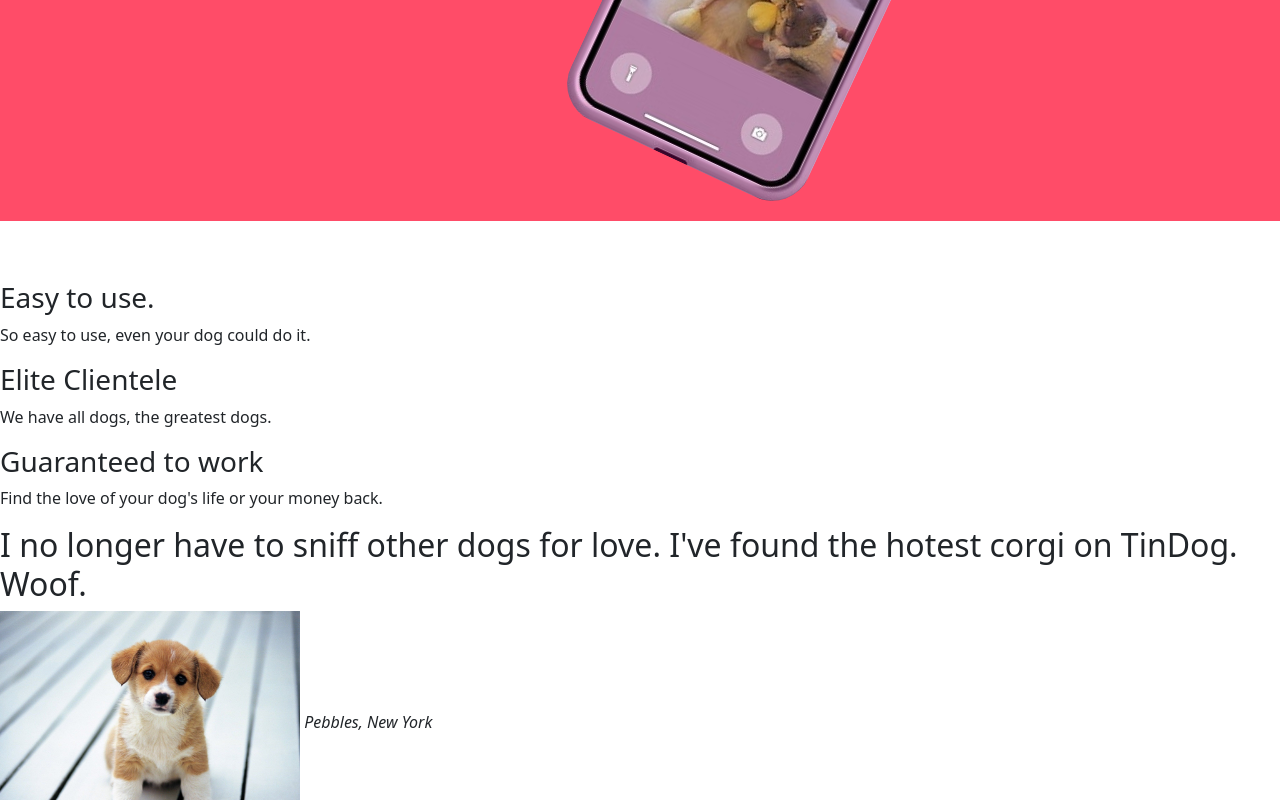
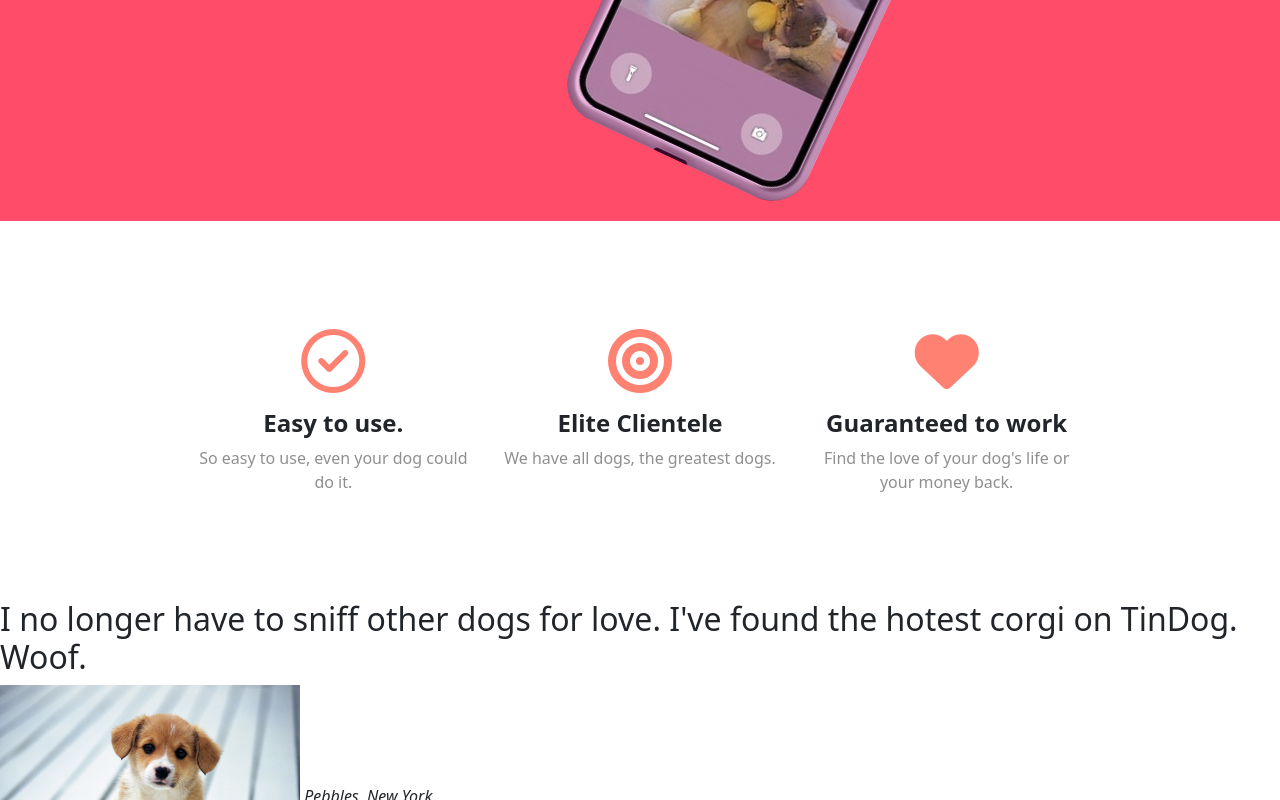
Before and after one commit to ifazlayrabbi/03-website03-getcat, a plain HTML site: page index.html in a window 1280 px wide. Shown: the part 534-1334 px from the top of the page. Drawn offline with nearby package versions, Linux system fonts and the light colour scheme.

Commit message:
style on icon, font

```diff
--- a/css/style.css
+++ b/css/style.css
@@ -1,3 +1,6 @@
+
+
+/* section 1 */
 
 button {border: none;}
 .container-fluid {padding: 3% 15%;}
@@ -21,3 +24,25 @@ button {border: none;}
 .nav-link {font-family: 'Montserrat'; font-weight: 300;}
 .dw-btn {margin: 0.32rem}
 .rotate-image {transform: rotate(25deg);}
+
+
+
+/* section 2 */
+
+.sec2-style {
+    padding: 7% 15%;
+    text-align: center;
+}
+.font-sec2 {
+    font-weight: bold;
+    font-size: 1.5rem;
+}
+.font-sub-sec2 {
+    color: #8f8f8f;
+    font-weight: 500;
+}
+.icon-color {
+    color: #ff8172;
+    padding-bottom: 1rem;
+}
+.icon-color:hover {color: #ff4c68}
--- a/index.html
+++ b/index.html
@@ -12,14 +12,14 @@
 
     <link rel="preconnect" href="https://fonts.googleapis.com">
     <link rel="preconnect" href="https://fonts.gstatic.com" crossorigin>
-    <link href="https://fonts.googleapis.com/css2?family=Montserrat:wght@100;300;500;900&family=Ubuntu:wght@300&display=swap" rel="stylesheet">
+    <link href="https://fonts.googleapis.com/css2?family=Montserrat:wght@300;900&family=Ubuntu:wght@300;900&display=swap" rel="stylesheet">
     <!-- xefoni8104@klblogs.com (fontawesome-123456) -->
   </head>
 
 
 
 <body>
-    <section class="container-fluid" id="title" style="background-color: #ff4c68">
+    <section class="container-fluid" id="section1" style="background-color: #ff4c68">
 
       <!-- navigation bar -->
       <nav class="navbar navbar-expand-md navbar-dark">
@@ -56,18 +56,32 @@
 
 
 
+    <!-- section 2 -->
 
-    <div style="padding-top: 60px"></div>
-    <section id="features">
-      <h3>Easy to use.</h3>
-      <p>So easy to use, even your dog could do it.</p>
+    <section class="sec2-style" id="section2">
+      <div class="row">
+        <div class="col-lg-4 col-md-6 col-sm-12">
+          <i class="icon-color fa-regular fa-circle-check fa-4x"></i>
+          <h3 class="font-sec2">Easy to use.</h3>
+          <p class="font-sub-sec2">So easy to use, even your dog could do it.</p>
+        </div>
+        <div class="col-lg-4 col-md-6 col-sm-12">
+          <i class="icon-color fa-solid fa-bullseye fa-4x"></i>
+          <h3 class="font-sec2">Elite Clientele</h3>
+          <p class="font-sub-sec2">We have all dogs, the greatest dogs.</p>
+        </div>
+        <div class="col-lg-4 col-md-6 col-sm-12">
+          <i class="icon-color fa-solid fa-heart fa-4x"></i>
+          <h3 class="font-sec2">Guaranteed to work</h3>
+          <p class="font-sub-sec2">Find the love of your dog's life or your money back.</p>
+        </div>
+      </div>
+    </section>
 
-      <h3>Elite Clientele</h3>
-      <p>We have all dogs, the greatest dogs.</p>
 
-      <h3>Guaranteed to work</h3>
-      <p>Find the love of your dog's life or your money back.</p>
-    </section>
+
+
+
 
     <section id="testimonials">
       <h2>I no longer have to sniff other dogs for love. I've found the hotest corgi on TinDog. Woof.</h2>
```
